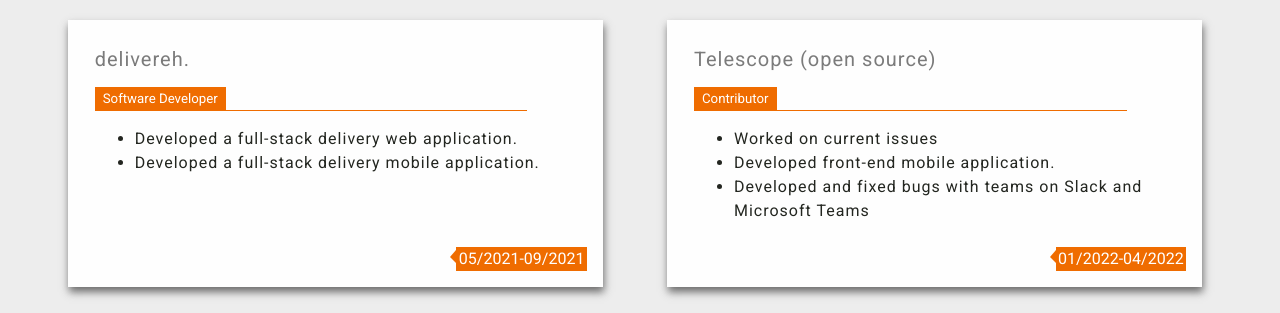
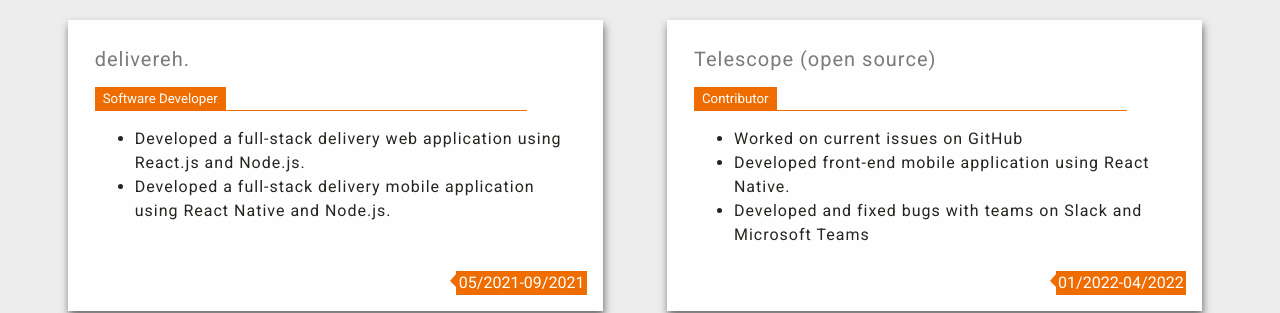
Before and after one commit to nguyenhung15913/profile-page, a React (Create React App) app: page / in a window 1280 px wide. Shown: the part 2120-2433 px from the top of the page. Built offline with nearby package versions, Linux system fonts and the light colour scheme; no server answers.

Commit message:
fixed worked experience

```diff
--- a/src/components/ExperienceCard/ExperienceCard.jsx
+++ b/src/components/ExperienceCard/ExperienceCard.jsx
@@ -13,8 +13,14 @@
 
 				<p className="experience-card__item__description">
 					<ul>
-						<li>Developed a full-stack delivery web application.</li>
-						<li>Developed a full-stack delivery mobile application.</li>
+						<li>
+							Developed a full-stack delivery web application using React.js and
+							Node.js.
+						</li>
+						<li>
+							Developed a full-stack delivery mobile application using React
+							Native and Node.js.
+						</li>
 					</ul>
 				</p>
 				<div className="experience-card__date-container">
@@ -30,8 +36,8 @@
 
 				<p className="experience-card__item__description">
 					<ul>
-						<li>Worked on current issues</li>
-						<li>Developed front-end mobile application.</li>
+						<li>Worked on current issues on GitHub</li>
+						<li>Developed front-end mobile application using React Native.</li>
 						<li>
 							Developed and fixed bugs with teams on Slack and Microsoft Teams
 						</li>
```
